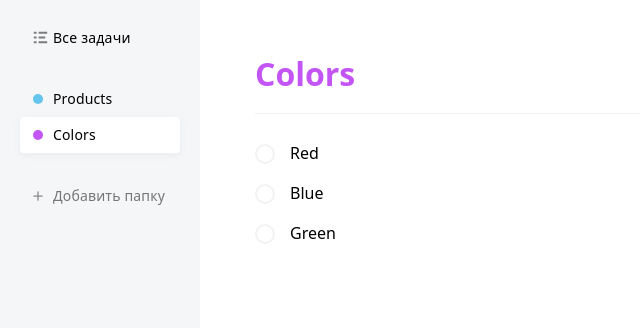
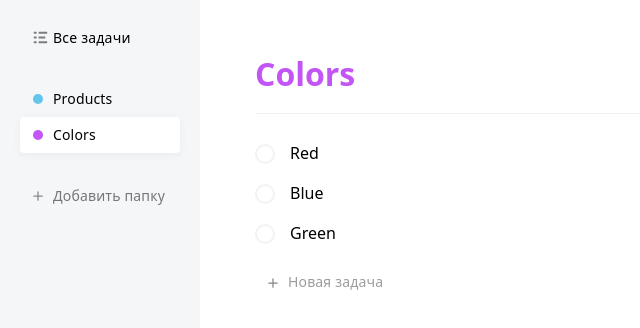
Before and after one commit to 13RedFox/todos_typescript, a React (Vite) app: page /46bea30459d in a window 1280 px wide. Shown: the top 328 px of the page, without its empty margins (0-640 px from the left). Built offline with nearby package versions, Linux system fonts and the light colour scheme.

Commit message:
:recycle: Fix functionality for adding tasks.

```diff
--- a/src/components/Tasks/Tasks.module.scss
+++ b/src/components/Tasks/Tasks.module.scss
@@ -18,6 +18,7 @@
   &__list {
     display: flex;
     flex-direction: column;
+    margin-bottom: 20px;
   }
 
   &__item {
--- a/src/components/Tasks/components/TaskCard.tsx
+++ b/src/components/Tasks/components/TaskCard.tsx
@@ -1,5 +1,8 @@
-import { FC } from 'react';
+import { FC, useState } from 'react';
+import { useParams } from 'react-router-dom';
+import { AddTaskForm } from '../../../module';
 import { FolderType } from '../../../types/folder.type';
+import { Button } from '../../Button/Button';
 import styles from '../Tasks.module.scss';
 import { TaskListItem } from './TaskListItem';
 
@@ -7,6 +10,14 @@ interface TaskCardProps {
   task: FolderType;
 }
 export const TaskCard: FC<TaskCardProps> = ({ task }): JSX.Element => {
+  const [showTaskForm, setShowTaskForm] = useState<boolean>(false);
+
+  const { id } = useParams();
+
+  const toggleTaskForm = () => {
+    setShowTaskForm((prevState) => !prevState);
+  };
+
   return (
     <div
       key={task.id}
@@ -21,6 +32,19 @@ export const TaskCard: FC<TaskCardProps> = ({ task }): JSX.Element => {
       <ul className={styles.tasks__list}>
         <TaskListItem tasks={task.tasks} />
       </ul>
+      {!showTaskForm && id !== 'all' ? (
+        <Button
+          type='button'
+          icon
+          size='task'
+          color='cancel'
+          className={styles.tasks__btn}
+          onClick={toggleTaskForm}
+        >
+          Новая задача
+        </Button>
+      ) : null}
+      {showTaskForm && <AddTaskForm setShowTaskForm={setShowTaskForm} />}
     </div>
   );
 };
--- a/src/module/AddTaskForm/AddTaskForm.tsx
+++ b/src/module/AddTaskForm/AddTaskForm.tsx
@@ -1,30 +1,60 @@
-import { FC } from 'react';
+import { ChangeEvent, Dispatch, FC, FormEvent, SetStateAction, useState } from 'react';
+import { uid } from 'uid';
 import { Button } from '../../components';
+import { TaskType } from '../../types/folder.type';
 import styles from './AddTaskForm.module.scss';
 
-export const AddTaskForm: FC = (): JSX.Element => {
+interface AddTaskFormProps {
+  setShowTaskForm: Dispatch<SetStateAction<boolean>>;
+}
+
+export const AddTaskForm: FC<AddTaskFormProps> = ({ setShowTaskForm }): JSX.Element => {
+  const [inputValue, setInputValue] = useState<string>('');
+  const [task, setTask] = useState<TaskType[]>([]);
+
+  const addTaskFormSubmit = (e: FormEvent<HTMLFormElement>): void => {
+    e.preventDefault();
+
+    setTask((prevState) => {
+      return [
+        ...prevState,
+        {
+          id: uid(),
+          title: inputValue,
+          isComplete: false,
+        },
+      ];
+    });
+
+    setShowTaskForm(false);
+  };
   return (
-    <form className={styles.form}>
+    <form
+      className={styles.form}
+      onSubmit={addTaskFormSubmit}
+    >
       <input
         type='text'
+        value={inputValue}
         placeholder='Текст задачи'
         className={styles.form__input}
+        onChange={(e: ChangeEvent<HTMLInputElement>) => setInputValue(e.target.value)}
       />
       <div className={styles.form__wrap}>
         <Button
-          type='submit'
           size='task'
           color='add'
           icon={false}
+          type='submit'
           className={styles.form__wrap_btn}
         >
           Добавить задачу
         </Button>
         <Button
+          size='task'
+          icon={false}
           type='button'
-          size='task'
           color='default'
-          icon={false}
           className={styles.form__wrap_btn}
         >
           Отмена
```
